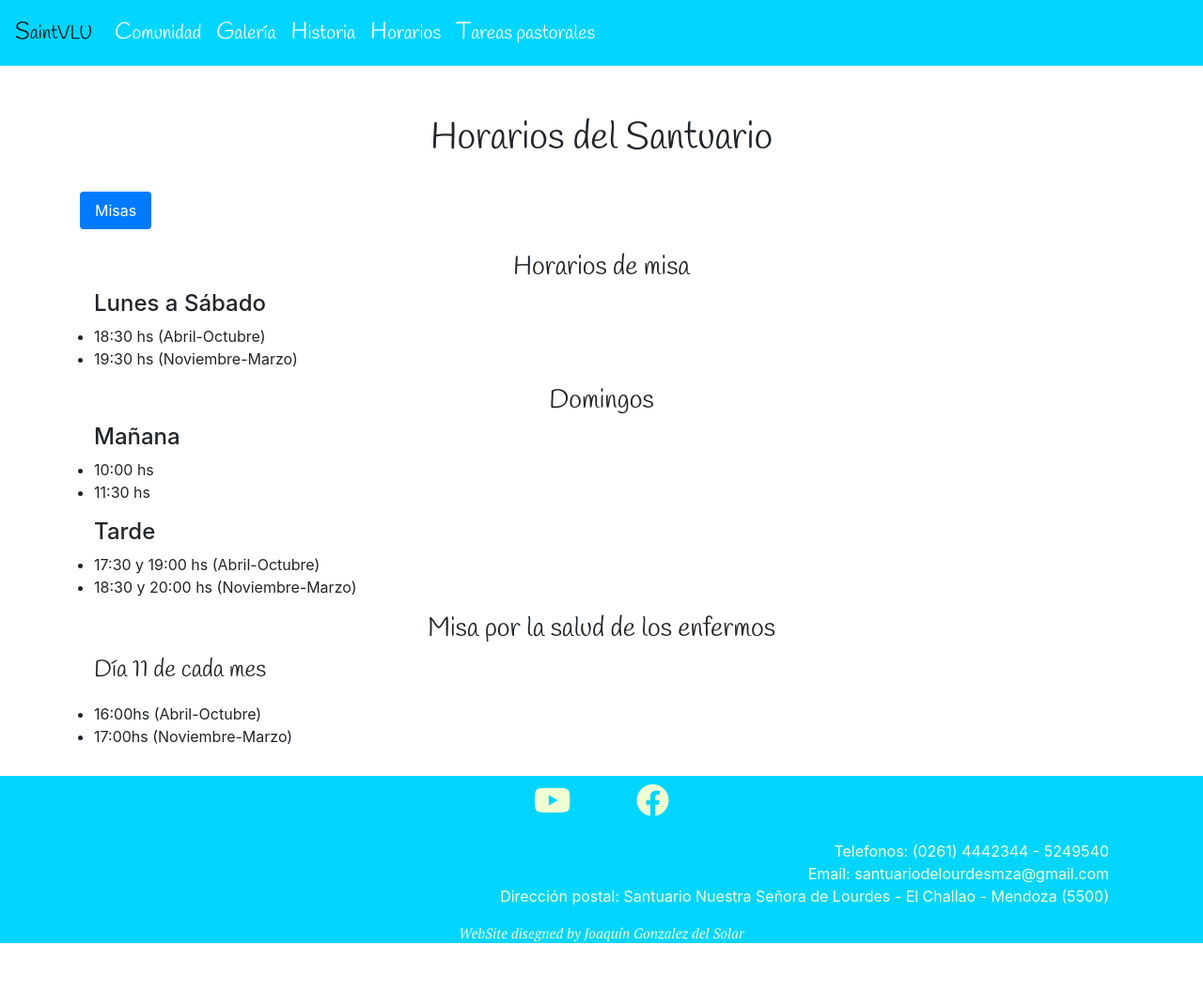
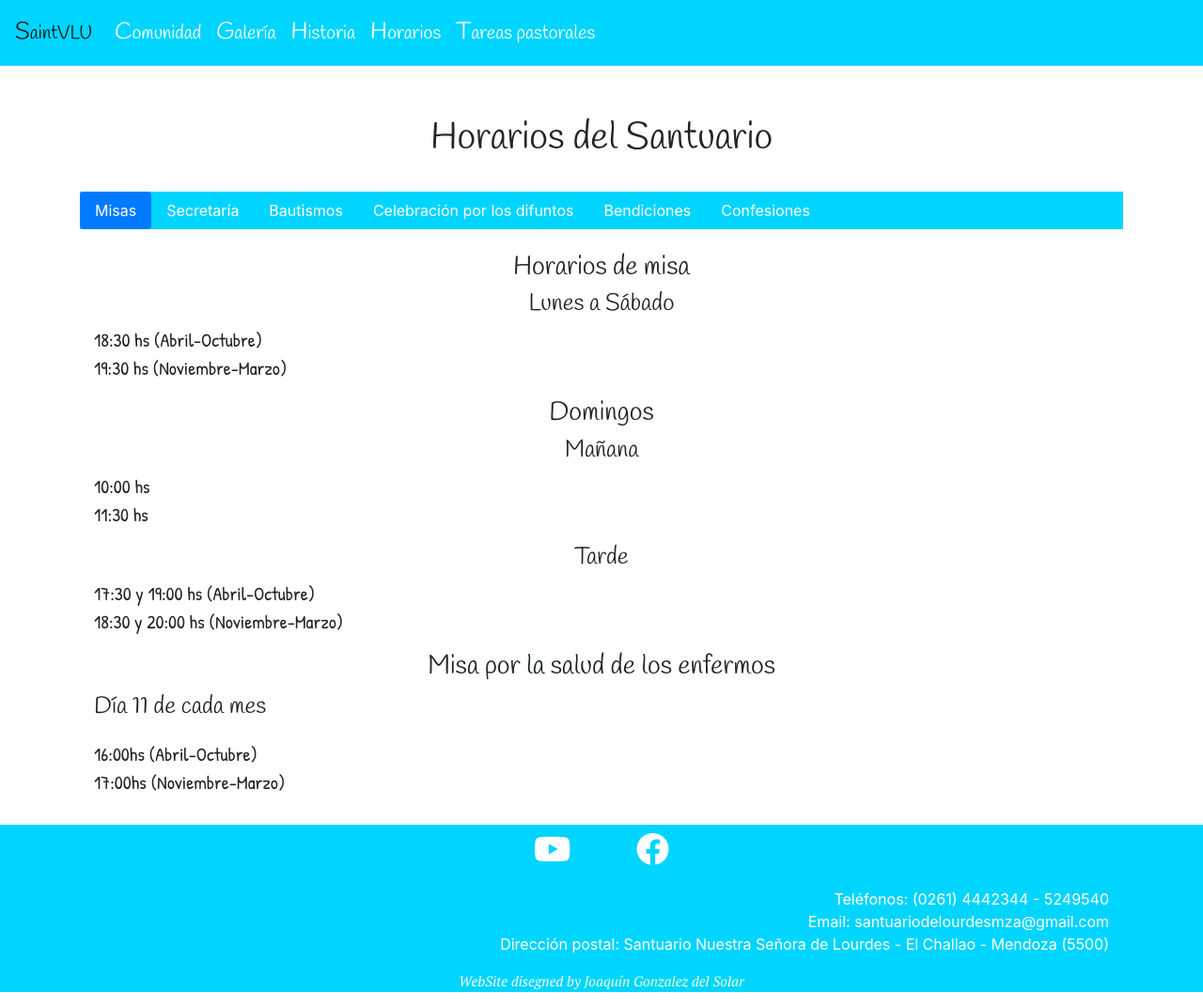
Before and after one commit to gondelsol/santvlu, a website: page html/horarios.html in a window 1280 px wide. Shown: the whole page at 94% size. Before the commit the page ends 1020 px from the top, so only its background shows below. Drawn offline with nearby package versions, Linux system fonts and the light colour scheme; a web font is replaced by a local one.

Commit message:
formato terminado

```diff
--- a/html/horarios.html
+++ b/html/horarios.html
@@ -155,7 +155,7 @@
     </div>
     <div class="contacto">
       <ul class="contactFoot">
-        <li>Telefonos: (0261) 4442344 - 5249540</li>
+        <li>Teléfonos: (0261) 4442344 - 5249540</li>
         <li>Email: santuariodelourdesmza@gmail.com</li>
         <li>Dirección postal: Santuario Nuestra Señora de Lourdes - El Challao - Mendoza (5500)</li>
       </ul>
--- a/scss/_footer.scss
+++ b/scss/_footer.scss
@@ -2,7 +2,7 @@
 
 footer {
     background-color: $color2;
-    color: $color5;
+    color: $color6;
     margin-top: $dist6;
     & .redes {
 
@@ -12,7 +12,7 @@ footer {
         margin-bottom: $dist3;
 
         & .fab, .fa-brands {
-            color: $color5;
+            color: $color6;
             margin-left: $dist6;
             margin-right: $dist6;
             align-content: space-around;
@@ -26,8 +26,6 @@ footer {
         & .fa-brands:hover {
             color: $color1;
         }
-
-
     }
 
     & .contacto {
--- a/scss/_variables.scss
+++ b/scss/_variables.scss
@@ -8,6 +8,7 @@ $color2: #00d5ff;
 $color3: #00ffff;
 $color4: #39fff1;
 $color5: #efffd2;
+$color6: white;
 
 /*
 .color1 {color: #00a6ff;}
--- a/scss/style.scss
+++ b/scss/style.scss
@@ -25,6 +25,12 @@ h2 {
 
 h3 {
     font-family: $fuente3;
+    text-align: center;
+}
+
+h4 {
+    font-family: $fuente3;
+    font-size: $fsize5;
     text-align: center;
 }
 
@@ -81,5 +87,25 @@ main {
 .carousel-caption {
     text-shadow: 1px 1px 2px $color1;
     color: $color5;
+}
 
+
+.nav-pills{
+    background-color: $color2 !important;
 }
+
+
+.listhor {
+    list-style: none;
+    font-family: $fuente4;
+    font-size: 20px;
+}
+
+#radio {
+    ul {
+        li {
+            list-style: none;
+            text-align: center;
+        }
+    }
+}
```
Also changed, not shown: html/comunidad.html (+1 -1 lines), html/galeria.html (+1 -1 lines), html/historia.html (+6 -1 lines), html/tareas.html (+3 -3 lines), index.html (+1 -1 lines), style.css, 1 other file.
